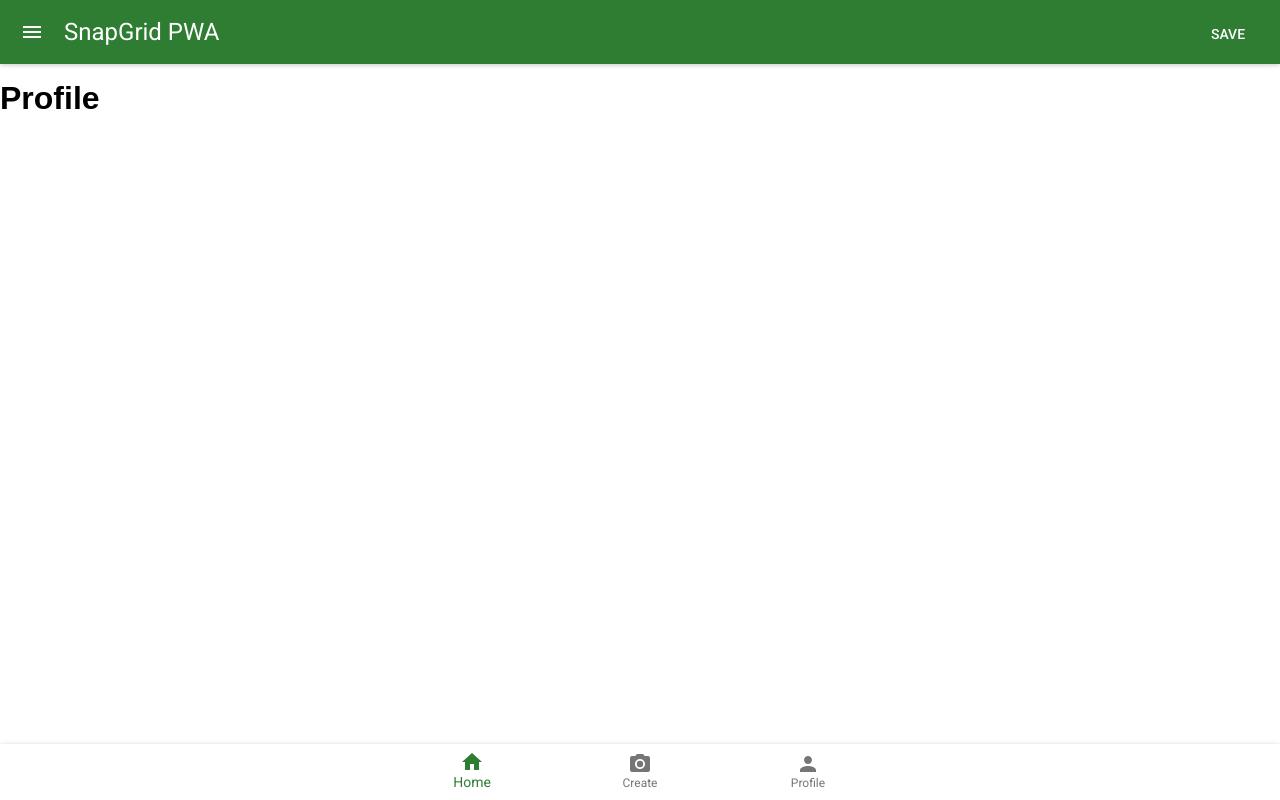
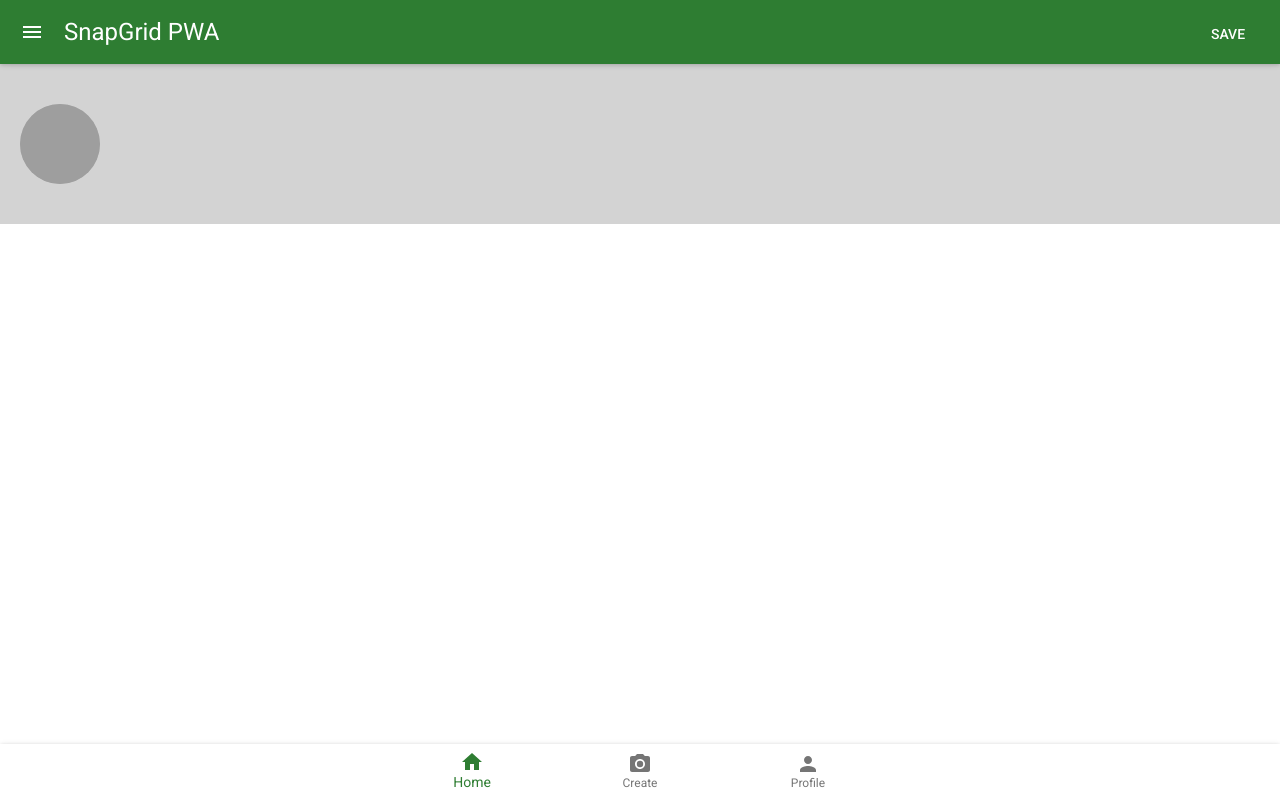
Before and after one commit to evgenitsn/selly, a React (Create React App) app: page /profile in a window 1280 px wide. Built offline with nearby package versions, Linux system fonts and the light colour scheme; grey boxes are pictures that could not be loaded.

Commit message:
Added Profile Screen with Avatar

```diff
--- a/src/App.js
+++ b/src/App.js
@@ -3,6 +3,7 @@ import Header from './components/Header'
 import Footer from './components/Footer'
 import Home from './screens/Home'
 import Create from './screens/Create'
+import Profile from './screens/Profile'
 import {Route} from 'react-router-dom'
 
 export default class ThemeWrapper extends Component {
@@ -12,7 +13,7 @@ export default class ThemeWrapper extends Component {
         <Header/>
         <Route path="/" exact component={Home}/>
         <Route path="/create" exact component={Create}/>
-        <Route path="/profile" exact render={() => <h1 style={{marginTop: 80}}>Profile</h1>}/>
+        <Route path="/profile" exact component={Profile}/>
         <Footer/>
       </Fragment>
     )
--- /dev/null
+++ b/src/screens/Profile.js
@@ -0,0 +1,29 @@
+import React, { Component } from 'react'
+import Avatar from 'material-ui/Avatar';
+
+export default class Profile extends Component {
+  render() {
+    return (
+      <div style={styles.body}>
+        <div style={styles.profileHeaderContainer}>
+            <Avatar size={80} src="https://raw.githubusercontent.com/github/explore/6c6508f34230f0ac0d49e847a326429eefbfc030/topics/react/react.png" />
+        </div>
+      </div>
+    )
+  }
+}
+
+const styles = {
+  body: {
+    marginTop: 64,
+    marginBottom: 80
+  },
+  profileHeaderContainer: {
+      padding: 20,
+      height: '15vh',
+      backgroundColor: 'lightgrey',
+      display: 'flex',
+      justifyContent: 'space-between',
+      alignItems: 'center'
+  }
+}
```
